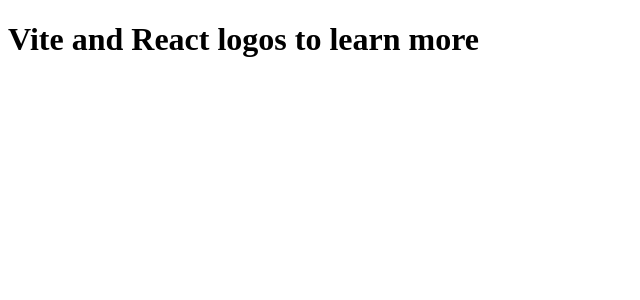
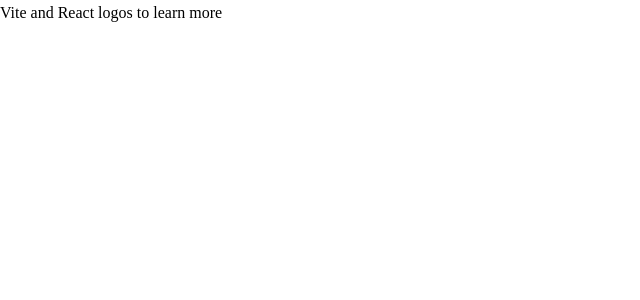
Before and after one commit to Amirsaleh2002/selfsite, a React (Vite) app: page / in a window 1280 px wide. Shown: the top 300 px of the page, without its empty margins (0-640 px from the left). Built offline with nearby package versions, Linux system fonts and the light colour scheme.

Commit message:
start project

```diff
--- a/src/main.jsx
+++ b/src/main.jsx
@@ -1,6 +1,9 @@
 import React from 'react'
 import ReactDOM from 'react-dom/client'
 import App from './App.jsx'
+
+import './style/reset.css'
+import './style/defaults.css'
 
 ReactDOM.createRoot(document.getElementById('root')).render(
   <React.StrictMode>
--- /dev/null
+++ b/src/style/defaults.css
@@ -0,0 +1,35 @@
+/* Start Default Styles */
+
+html {
+  box-sizing: border-box;
+  font-size: 62.5%;
+}
+
+body {
+  line-height: 1.6;
+  font-size: 1.6rem;
+  font-family: var(--primary-font);
+}
+
+*,
+*::after,
+*::before {
+  outline: none;
+  box-sizing: inherit;
+}
+
+a {
+  text-decoration: none;
+  color: var(--dark-color);
+  transition: all 400ms ease;
+}
+
+a:hover {
+  color: #1e83f0;
+}
+
+i {
+  user-select: none;
+}
+
+/* Finish Default Styles */
--- /dev/null
+++ b/src/style/reset.css
@@ -0,0 +1,48 @@
+/* http://meyerweb.com/eric/tools/css/reset/
+   v2.0 | 20110126
+   License: none (public domain)
+*/
+
+html, body, div, span, applet, object, iframe,
+h1, h2, h3, h4, h5, h6, p, blockquote, pre,
+a, abbr, acronym, address, big, cite, code,
+del, dfn, em, img, ins, kbd, q, s, samp,
+small, strike, strong, sub, sup, tt, var,
+b, u, i, center,
+dl, dt, dd, ol, ul, li,
+fieldset, form, label, legend,
+table, caption, tbody, tfoot, thead, tr, th, td,
+article, aside, canvas, details, embed,
+figure, figcaption, footer, header, hgroup,
+menu, nav, output, ruby, section, summary,
+time, mark, audio, video {
+	margin: 0;
+	padding: 0;
+	border: 0;
+	font-size: 100%;
+	font: inherit;
+	vertical-align: baseline;
+}
+/* HTML5 display-role reset for older browsers */
+article, aside, details, figcaption, figure,
+footer, header, hgroup, menu, nav, section {
+	display: block;
+}
+body {
+	line-height: 1;
+}
+ol, ul {
+	list-style: none;
+}
+blockquote, q {
+	quotes: none;
+}
+blockquote:before, blockquote:after,
+q:before, q:after {
+	content: '';
+	content: none;
+}
+table {
+	border-collapse: collapse;
+	border-spacing: 0;
+}
```
Also changed, not shown: 1 other file (tests, documents, lock files or other folders).
